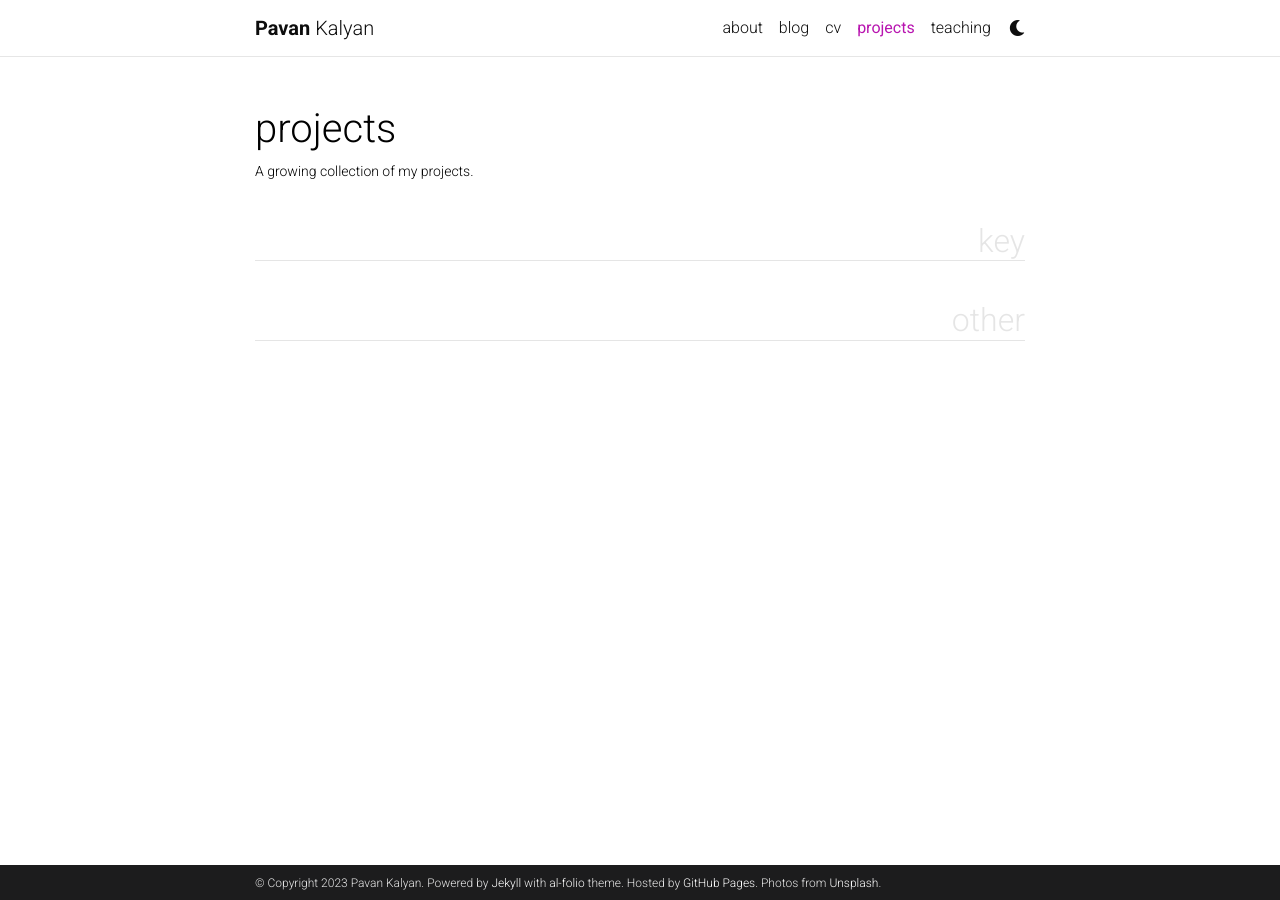
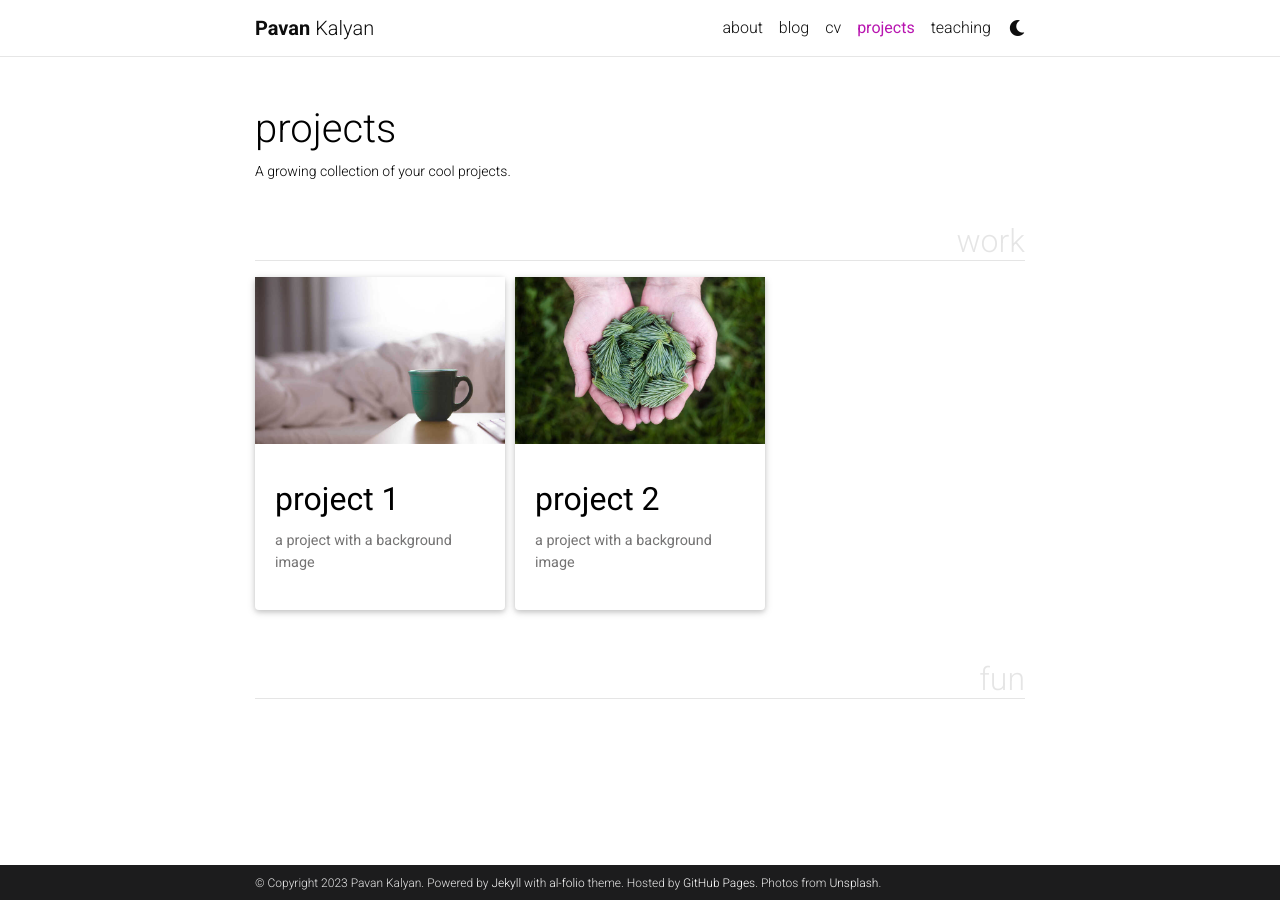
Before and after one commit to tpavankalyan/tpavankalyan.github.io, a Jekyll site: the page built from _pages/projects.md, in a window 1280 px wide. Built offline with Jekyll 4.4.1, drawn with Linux system fonts in a browser that asks for light colours; full-size pictures stand in for the smaller copies a plugin makes; comment, search, counter and statistics services are not loaded; a style sheet for code colours, icons or effects is not loaded.

Commit message:
Update projects.md

```diff
--- a/_pages/projects.md
+++ b/_pages/projects.md
@@ -2,56 +2,57 @@
 layout: page
 title: projects
 permalink: /projects/
-description: A growing collection of my projects.
+description: A growing collection of your cool projects.
 nav: true
-display_categories: [key, other]
+nav_order: 2
+display_categories: [work, fun]
 horizontal: false
 ---
+
+<!-- pages/projects.md -->
 <div class="projects">
-  {% if site.enable_project_categories and page.display_categories %}
+{%- if site.enable_project_categories and page.display_categories %}
   <!-- Display categorized projects -->
-    {% for category in page.display_categories %}
-      <h2 class="category">{{ category }}</h2>
-      {% assign categorized_projects = site.projects | where: "category", category %}
-      {% assign sorted_projects = categorized_projects | sort: "importance" %}
-      <!-- Generate cards for each project -->
-      {% if page.horizontal %}
-        <div class="container">
-          <div class="row row-cols-2">
-          {% for project in sorted_projects %}
-            {% include projects_horizontal.html %}
-          {% endfor %}
-          </div>
-        </div>
-      {% else %}
-        <div class="grid">
-          {% for project in sorted_projects %}
-            {% include projects.html %}
-          {% endfor %}
-        </div>
-      {% endif %}
-    {% endfor %}
+  {%- for category in page.display_categories %}
+  <h2 class="category">{{ category }}</h2>
+  {%- assign categorized_projects = site.projects | where: "category", category -%}
+  {%- assign sorted_projects = categorized_projects | sort: "importance" %}
+  <!-- Generate cards for each project -->
+  {% if page.horizontal -%}
+  <div class="container">
+    <div class="row row-cols-2">
+    {%- for project in sorted_projects -%}
+      {% include projects_horizontal.html %}
+    {%- endfor %}
+    </div>
+  </div>
+  {%- else -%}
+  <div class="grid">
+    {%- for project in sorted_projects -%}
+      {% include projects.html %}
+    {%- endfor %}
+  </div>
+  {%- endif -%}
+  {% endfor %}
 
-  {% else %}
-  <!-- Display projects without categories -->
-    {% assign sorted_projects = site.projects | sort: "importance" %}
-    <!-- Generate cards for each project -->
-    {% if page.horizontal %}
-      <div class="container">
-        <div class="row row-cols-2">
-        {% for project in sorted_projects %}
-          {% include projects_horizontal.html %}
-        {% endfor %}
-        </div>
-      </div>
-    {% else %}
-      <div class="grid">
-        {% for project in sorted_projects %}
-          {% include projects.html %}
-        {% endfor %}
-      </div>
-    {% endif %}
-
-  {% endif %}
-
+{%- else -%}
+<!-- Display projects without categories -->
+  {%- assign sorted_projects = site.projects | sort: "importance" -%}
+  <!-- Generate cards for each project -->
+  {% if page.horizontal -%}
+  <div class="container">
+    <div class="row row-cols-2">
+    {%- for project in sorted_projects -%}
+      {% include projects_horizontal.html %}
+    {%- endfor %}
+    </div>
+  </div>
+  {%- else -%}
+  <div class="grid">
+    {%- for project in sorted_projects -%}
+      {% include projects.html %}
+    {%- endfor %}
+  </div>
+  {%- endif -%}
+{%- endif -%}
 </div>
```
